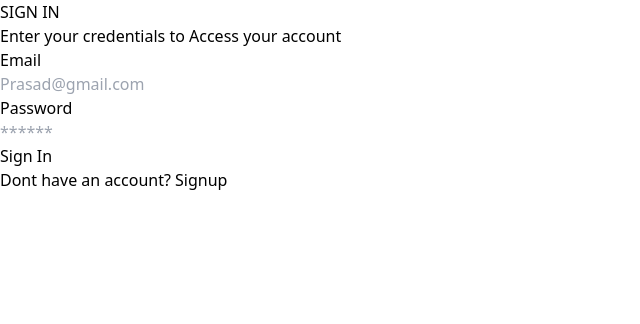
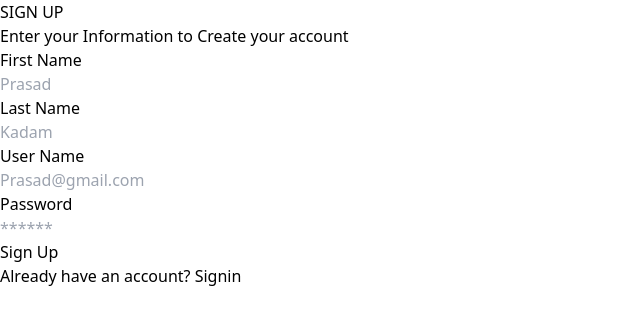
Before and after one commit to Prasadkadam03/PayTM, a React (Vite) app in the folder frontend/: page / in a window 1280 px wide. Shown: the top 324 px of the page, without its empty margins (0-640 px from the left). Built offline with nearby package versions, Linux system fonts and the light colour scheme; no server answers.

Commit message:
signup route at front

```diff
--- a/frontend/src/App.jsx
+++ b/frontend/src/App.jsx
@@ -8,7 +8,6 @@ import { Signup } from "./pages/Signup";
 import { Signin } from "./pages/Signin";
 import { Dashboard } from "./pages/Dashboard";
 import { SendMoney } from "./pages/SendMoney";
-const API = import.meta.env.VITE_SERVER_URL;
 
 function App() {
   return (
@@ -17,7 +16,7 @@ function App() {
         <Routes>
           <Route path="/signup" element={<Signup />} />
           <Route path="/signin" element={<Signin />} />
-          <Route path="*" element={<Signin />} />
+          <Route path="*" element={<Signup />} />
           <Route path="/dashboard" element={<Dashboard />} />
           <Route path="/send" element={<SendMoney />} />
         </Routes>
```
